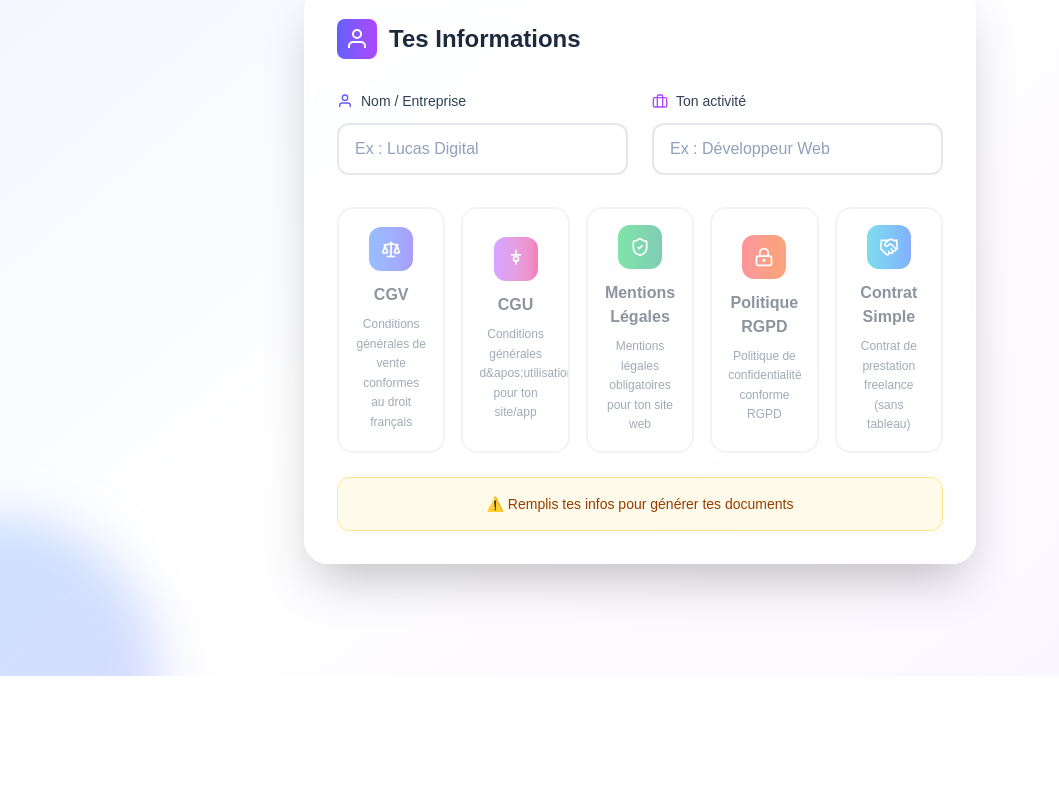
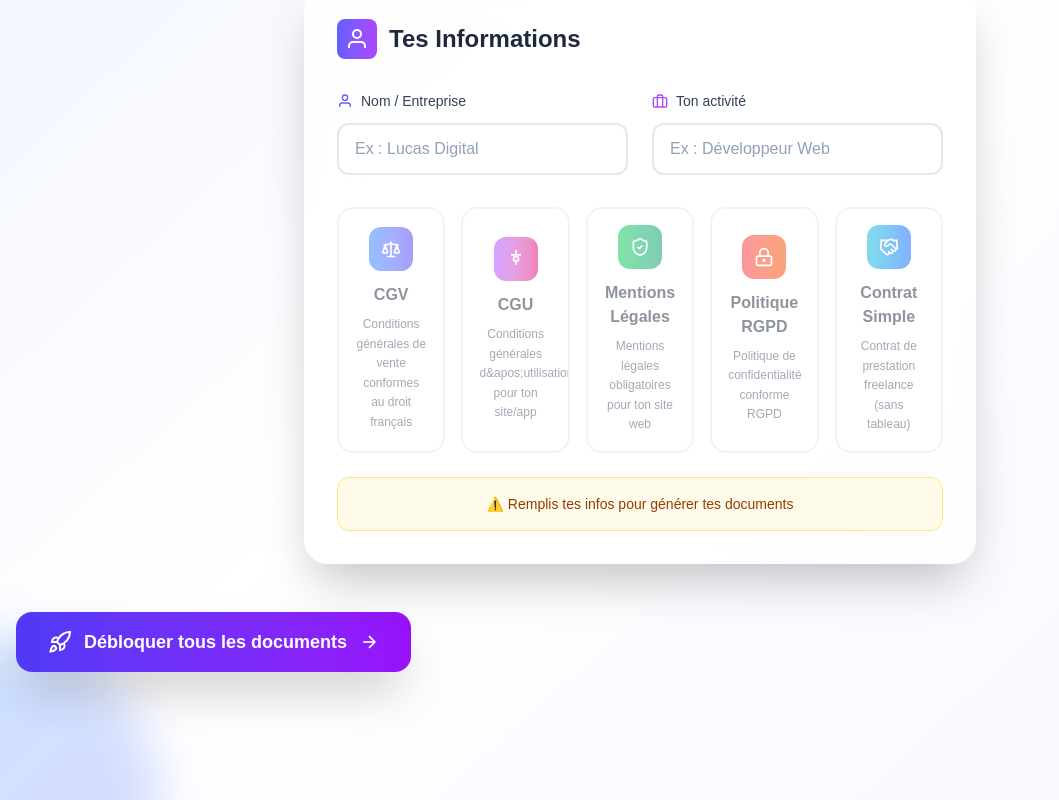
Before and after one commit to lululecodeur/aide-freelance, a Next.js app in the folder frontend/: page /generer in a window 1280 px wide. Shown: the part 378-1178 px from the top of the page, without its empty margins (0-1059 px from the left). Before the commit the page ends 1054 px from the top, so only its background shows below. Built offline with nearby package versions, Linux system fonts and the light colour scheme.

Commit message:
nouvelle page

```diff
--- /dev/null
+++ b/frontend/src/app/acheter/merci/page.tsx
@@ -0,0 +1,22 @@
+'use client';
+import { useEffect } from 'react';
+import { useRouter } from 'next/navigation';
+
+export default function MerciPage() {
+  const router = useRouter();
+
+  useEffect(() => {
+    localStorage.setItem('aPaye', 'true');
+    const timer = setTimeout(() => {
+      router.push('/generer');
+    }, 3000);
+    return () => clearTimeout(timer);
+  }, [router]);
+
+  return (
+    <div className="min-h-screen flex flex-col items-center justify-center text-center p-6">
+      <h1 className="text-3xl font-bold mb-4">🎉 Merci pour ton achat !</h1>
+      <p className="text-lg text-slate-700">Redirection vers tes documents en cours...</p>
+    </div>
+  );
+}
--- /dev/null
+++ b/frontend/src/app/acheter/page.tsx
@@ -0,0 +1,32 @@
+import Link from 'next/link';
+
+export default function AcheterPage() {
+  return (
+    <div className="min-h-screen py-20 px-4 bg-white text-center">
+      <h1 className="text-4xl mb-6 text-black">🔐 Débloquer tous les documents juridiques</h1>
+      <p className="text-xl mb-12 text-black">
+        Accès illimité à vie ou abonnement mensuel sans engagement
+      </p>
+
+      <div className="flex justify-center gap-6 flex-wrap">
+        <a
+          href="https://buy.stripe.com/8x2aEW1GXgPd0tUcQh6AM04"
+          target="_blank"
+          rel="noopener noreferrer"
+          className="px-8 py-5 rounded-2xl bg-indigo-600 hover:bg-indigo-700 text-white text-lg shadow-lg transition-all duration-200"
+        >
+          ✅ Paiement Unique – 19,90 €
+        </a>
+
+        <a
+          href="https://buy.stripe.com/fZucN40CTeH55OeaI96AM03"
+          target="_blank"
+          rel="noopener noreferrer"
+          className="px-8 py-5 rounded-2xl bg-purple-600 hover:bg-purple-700 text-white text-lg shadow-lg transition-all duration-200"
+        >
+          💳 Abonnement – 5,90 €/mois
+        </a>
+      </div>
+    </div>
+  );
+}
--- a/frontend/src/app/generer/page.tsx
+++ b/frontend/src/app/generer/page.tsx
@@ -1,7 +1,37 @@
 'use client';
 import { useState } from 'react';
-
+import { useRouter } from 'next/navigation';
 // Icons as simple SVG components
+const ArrowRight = ({ size = 24, className = '' }) => (
+  <svg
+    width={size}
+    height={size}
+    viewBox="0 0 24 24"
+    fill="none"
+    stroke="currentColor"
+    strokeWidth="2"
+    className={className}
+  >
+    <line x1="5" y1="12" x2="19" y2="12" />
+    <polyline points="12,5 19,12 12,19" />
+  </svg>
+);
+const Rocket = ({ size = 24, className = '' }) => (
+  <svg
+    width={size}
+    height={size}
+    viewBox="0 0 24 24"
+    fill="none"
+    stroke="currentColor"
+    strokeWidth="2"
+    className={className}
+  >
+    <path d="M4.5 16.5c-1.5 1.26-2 5-2 5s3.74-.5 5-2c.71-.84.7-2.13-.09-2.91a2.18 2.18 0 0 0-2.91-.09z" />
+    <path d="m12 15-3-3a22 22 0 0 1 2-3.95A12.88 12.88 0 0 1 22 2c0 2.72-.78 7.5-6 11a22.35 22.35 0 0 1-4 2z" />
+    <path d="M9 12H4s.55-3.03 2-4c1.62-1.08 5 0 5 0" />
+    <path d="M12 15v5s3.03-.55 4-2c1.08-1.62 0-5 0-5" />
+  </svg>
+);
 const FileText = ({ size = 24, className = '' }) => (
   <svg
     width={size}
@@ -189,6 +219,7 @@ interface DocumentType {
 }
 
 export default function PackJuridiqueApp() {
+  const router = useRouter();
   const [nom, setNom] = useState('');
   const [activite, setActivite] = useState('');
   const [message, setMessage] = useState('');
@@ -241,6 +272,14 @@ export default function PackJuridiqueApp() {
   ];
 
   const handleGenerate = async (doc: DocumentType) => {
+    // Mentions légales = toujours accessible
+    if (doc.id !== 'mentions' && localStorage.getItem('aPaye') !== 'true') {
+      alert(
+        '🔐 Ce document est réservé aux membres premium. Clique sur "Débloquer" pour y accéder.'
+      );
+      return;
+    }
+
     setLoading(true);
     setMessage('');
     setTexte('');
@@ -435,6 +474,16 @@ export default function PackJuridiqueApp() {
             </div>
           )}
         </div>
+        <button
+          onClick={() => router.push('/acheter')}
+          className="group bg-gradient-to-r from-indigo-600 to-purple-600 hover:from-indigo-700 hover:to-purple-700 text-white px-8 py-4 rounded-2xl text-lg font-semibold shadow-2xl hover:shadow-3xl transform hover:scale-105 transition-all duration-300 mb-16"
+        >
+          <div className="flex items-center gap-3">
+            <Rocket size={24} />
+            Débloquer tous les documents
+            <ArrowRight size={20} className="group-hover:translate-x-1 transition-transform" />
+          </div>
+        </button>
       </div>
 
       <style jsx>{`
```
